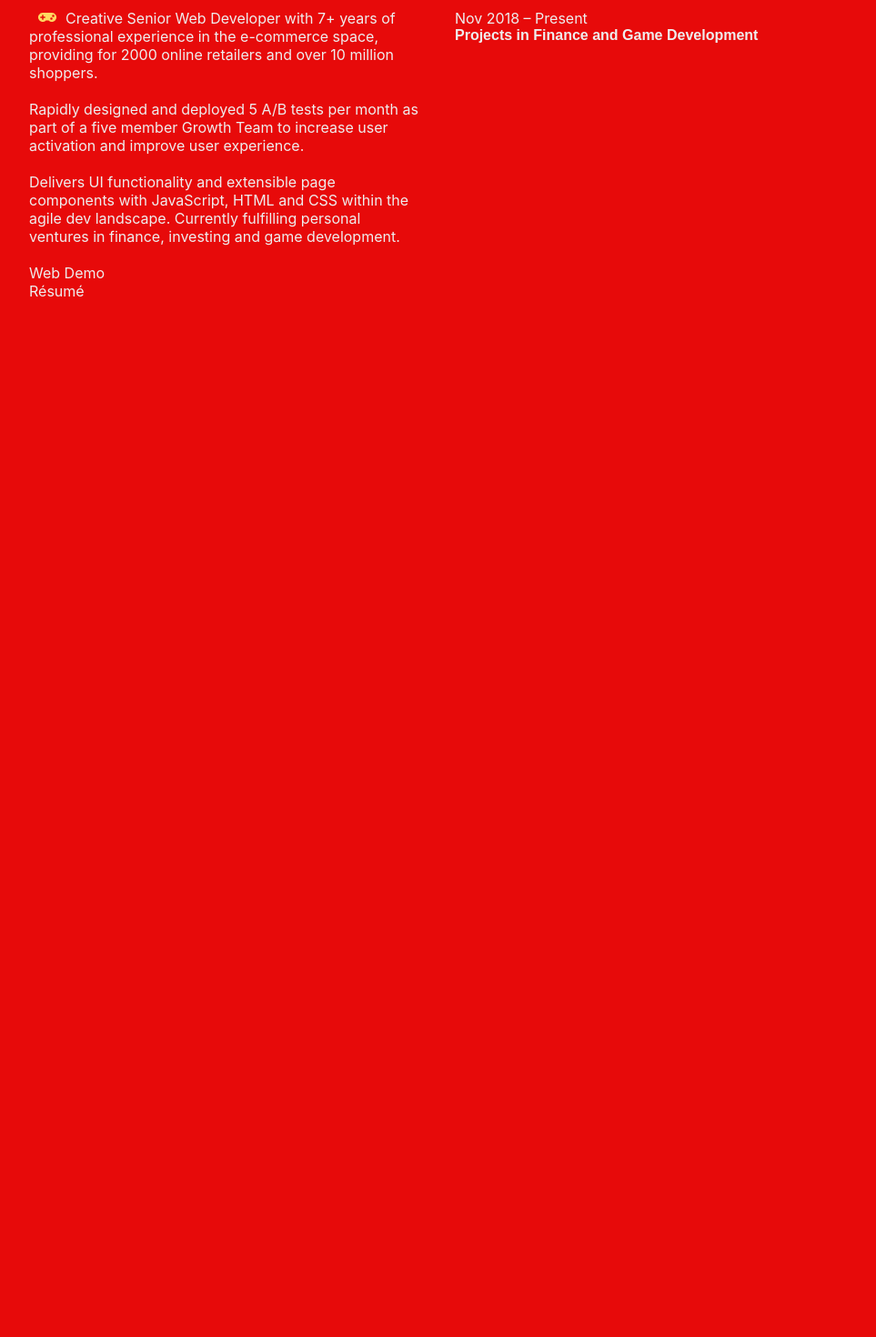
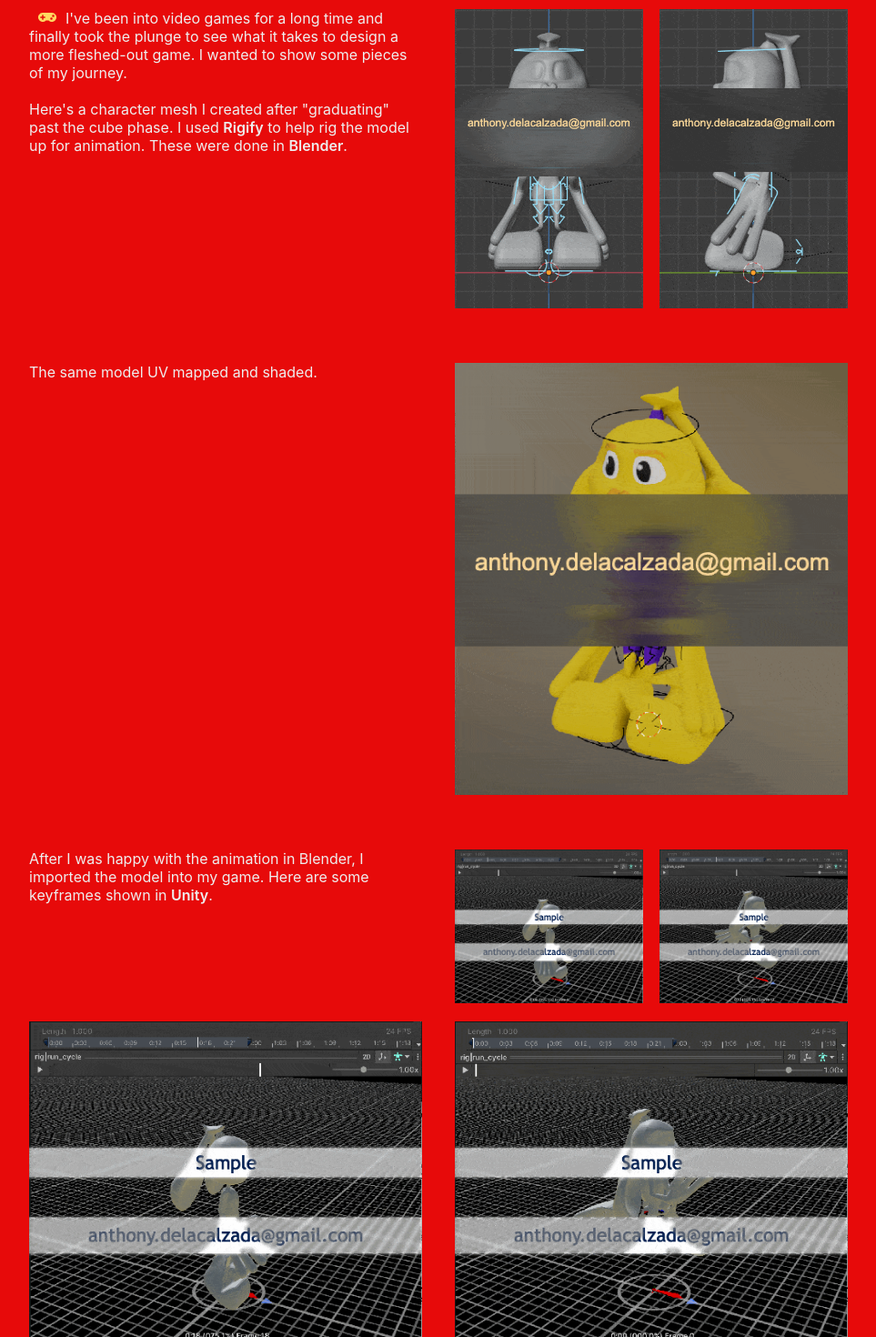
Before and after one commit to anthdclz/anthonymcmlxi, a React (Create React App) app: page /video-game-design in a window 1280 px wide. Shown: the part 220-1690 px from the top of the page at 91% size, without its empty margins (158-1121 px from the left). Before the commit the page ends 800 px from the top, so only its background shows below. Built offline with nearby package versions, Linux system fonts and the light colour scheme; what webfontloader would draw is missing.

Commit message:
Finish Game Page

```diff
--- a/src/components/game-images/game-images.component.jsx
+++ b/src/components/game-images/game-images.component.jsx
@@ -1,6 +1,6 @@
 import React from 'react';
 import MeshImage1Gif from '../../assets/images/game/mesh1.gif';
-import MeshImage2Gif from '../../assets/images/game/mesh1.gif';
+import MeshImage2Gif from '../../assets/images/game/mesh2.gif';
 import ShadingImageGif from '../../assets/images/game/shading2.gif';
 import UnityImage1Gif from '../../assets/images/game/unity1.gif';
 import UnityImage2Gif from '../../assets/images/game/unity2.gif';
--- a/src/pages/chart-indicators-page/chart-indicators-page.component.jsx
+++ b/src/pages/chart-indicators-page/chart-indicators-page.component.jsx
@@ -3,8 +3,6 @@ import Header from '../../components/header/header.component';
 
 import { ChartIcon } from '../../components/coffee-icon/coffee-icon.component';
 import { LbrRsiImage, SmaChartImage, SmaIndImage } from '../../components/chart-images/chart-images.component';
-
-
 import './chart-indicators-page.styles.scss';
 
 class ChartIndicatorsPage extends React.Component {
--- a/src/pages/video-game-design-page/video-game-design-page.component.jsx
+++ b/src/pages/video-game-design-page/video-game-design-page.component.jsx
@@ -1,10 +1,20 @@
 import React from 'react';
+import Header from '../../components/header/header.component';
+
 import { GamepadIcon } from '../../components/coffee-icon/coffee-icon.component';
+import { MeshImage1, MeshImage2, ShadingImage, UnityImage1, UnityImage2, UnityImage3, UnityImage4 } from '../../components/game-images/game-images.component';
 import './video-game-design-page.styles.scss';
+
+
+
+
+
 
 class VideoGameDesignPage extends React.Component {
     render(){
         return (
+<div>
+    <Header />
     <div className='page-content'>
         <div className='page-wrapper'>
             <div className='m-top-60'>
@@ -13,18 +23,52 @@ class VideoGameDesignPage extends React.Component {
             <div className='page-divider'></div>
             <div className='page-flex'>
                 <div className='page-column'>
-                <div><GamepadIcon />Creative Senior Web Developer with 7+ years of professional experience in the e-commerce space, providing for 2000 online retailers and over 10 million shoppers.</div>
-                <div className='m-top-20'>Rapidly designed and deployed 5 A/B tests per month as part of a five member Growth Team to increase user activation and improve user experience.</div>
-                <div className='m-top-20'>Delivers UI functionality and extensible page components with JavaScript, HTML and CSS within the agile dev landscape. Currently fulfilling personal ventures in finance, investing and game development.</div>
-                <div className='m-top-20'>
-                    Web Demo<br />
-                    Résumé
+                    <div><GamepadIcon />I've been into video games for a long time and finally took the plunge to see what it takes to design a more fleshed-out game. I wanted to show some pieces of my journey.</div>
+                    <div className='m-top-20'>Here's a character mesh I created after "graduating" past the cube phase. I used <span className='fw-sb'>Rigify</span> to help rig the model up for animation. These were done in <span className='fw-sb'>Blender</span>.</div>
+                </div>
+                <div className='page-column'>
+                    <div className='page-flex'>
+                        <div className='page-column'>
+                            <MeshImage1 />
+                        </div>
+                        <div className='page-column'>
+                            <MeshImage2 />
                         </div>
                     </div>
-            <div className='page-column home-exp'>
-                <div>Nov 2018 – Present</div>
-                <h4>Projects in Finance and Game Development</h4>
                 </div>
+            </div>
+            <div className='page-flex m-top-60'>
+                <div className='page-column'>
+                    <div>The same model UV mapped and shaded.</div>
+                </div>
+                <div className='page-column'>
+                    <ShadingImage />
+                </div>
+            </div>
+            <div className='page-flex m-top-60'>
+                <div className='page-column'>
+                    <div>After I was happy with the animation in Blender, I imported the model into my game. Here are some keyframes shown in <span className='fw-sb'>Unity</span>.</div>
+                </div>
+                <div className='page-column'>
+                <div className='page-flex'>
+                        <div className='page-column'>
+                            <UnityImage1 />
+                        </div>
+                        <div className='page-column'>
+                            <UnityImage2 />
+                        </div>
+                    </div>
+                </div>
+            </div>
+            <div className='page-flex m-top-20'>
+                <div className='page-column'>
+                    <UnityImage3 />
+                </div>
+                <div className='page-column'>
+                    <UnityImage4 />
+                </div>
+            </div>
+            <div className='page-divider'></div>
         </div>
     </div>
 </div>
```
Lines whose indentation alone changed are shown as unchanged.
